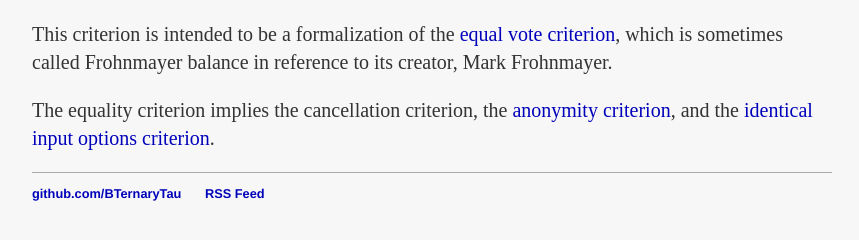
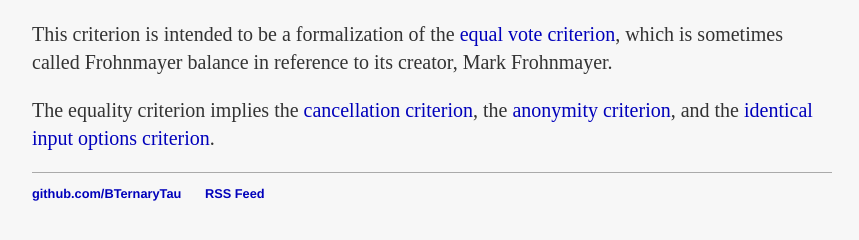
Before and after one commit to BTernaryTau/bternarytau.github.io, a Jekyll site: the page built from miscellaneous/voting-theory/equality-criterion.md, in a window 1280 px wide. Shown: the part 606-846 px from the top of the page, without its empty margins (208-1067 px from the left). Built offline with Jekyll 4.4.1, drawn with Linux system fonts in a browser that asks for light colours; nearby versions of some CDN libraries; comment, search, counter and statistics services are not loaded; part of the change alters nothing that is shown.

```diff
--- a/miscellaneous/voting-theory/equality-criterion.md
+++ b/miscellaneous/voting-theory/equality-criterion.md
@@ -17,4 +17,4 @@ Note that some restrictions on the domain of $$m$$ are left implied.
 
 This criterion is intended to be a formalization of the [equal vote criterion](https://electowiki.org/wiki/Equal_Vote_Criterion), which is sometimes called Frohnmayer balance in reference to its creator, Mark Frohnmayer.
 
-The equality criterion implies the cancellation criterion, the [anonymity criterion](/miscellaneous/voting-theory/anonymity-criterion), and the [identical input options criterion](/miscellaneous/voting-theory/identical-input-options-criterion).
+The equality criterion implies the [cancellation criterion](/miscellaneous/voting-theory/cancellation-criterion), the [anonymity criterion](/miscellaneous/voting-theory/anonymity-criterion), and the [identical input options criterion](/miscellaneous/voting-theory/identical-input-options-criterion).
```
